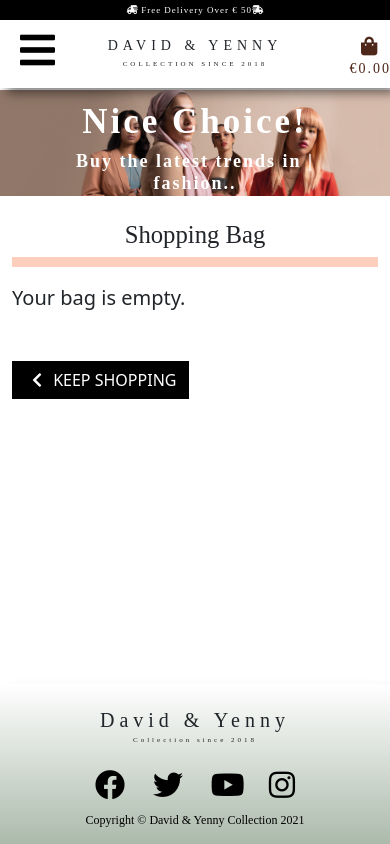
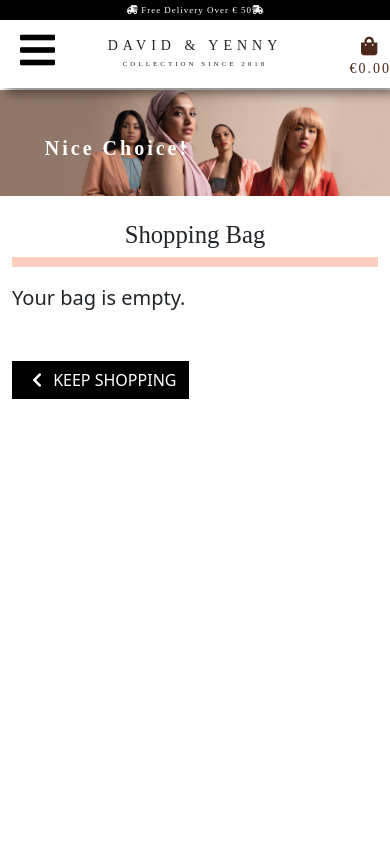
Before and after one commit to jas-sin82/d-y-collection-milestone-4, a Django app: page /bag/ in a window 390 px wide. Run offline with Django 3.2, Linux system fonts and the light colour scheme; some libraries are stand-ins or nearby versions.

Commit message:
fix the footers and tidy up the  bag page

```diff
--- a/bag/templates/bag/bag.html
+++ b/bag/templates/bag/bag.html
@@ -270,17 +270,12 @@
         </div>
     </div>
     </div>
-    <div class="btt-button shadow-sm rounded-0 border border-black">
-        <a class="btt-link d-flex h-100">
-            <i class="fas fa-arrow-up  mx-auto my-auto"></i>
-        </a>
-    </div>
 </section>
 {% endblock %}
 {% block page_footer %}
 <!-- Footer-->
 <footer>
-    <div class="footer-style footer-style-bag">
+    <div class="footer-style d-none ">
         <div class="footer-heading   p-4">
             <h5> David & Yenny <span class="magic-font p-1 magic-font-1">Collection since 2018</span> </h5>
         </div>
--- a/products/templates/products/product_detail.html
+++ b/products/templates/products/product_detail.html
@@ -283,9 +283,6 @@
                     <a href="{% url 'product_detail' product.id %}">
                         <img src="{{ product.image_a.url }}" class=" main-cards  card-img-top " alt="text">
                     </a>
-                    <div class=" text-right position-absolute" style=" top: 1.6rem ;  right: 1.4rem">
-                        <a class="text-success  " href=""><i class="fas fa-shopping-cart"></i></a>
-                    </div>
                     {% else %}
                     <a href="{% url 'product_detail' product.id %}">
                         <img src="{{ MEDIA_URL }}noimage.png" class=" main-cards card-img-top " alt="text">
--- a/products/templates/products/products.html
+++ b/products/templates/products/products.html
@@ -87,9 +87,6 @@
                     <a href="{% url 'product_detail' product.id %}">
                         <img class="card-img-top img-fluid" src="{{ product.image_a.url }}" alt="{{ product.name }}">
                     </a>
-                    <div class=" text-right position-absolute" style=" bottom: 13rem ;  right: 0.8rem">
-                        <a class="text-success  " href=""><i class="fas fa-shopping-cart"></i></a>
-                    </div>
                     {% else %}
                     <a href="{% url 'product_detail' product.id %}">
                         <img class="card-img-top img-fluid" src="{{ MEDIA_URL }}noimage.png" alt="{{ product.name }}">
--- a/products/templates/products/sale_products.html
+++ b/products/templates/products/sale_products.html
@@ -81,9 +81,6 @@
                 <a href="{% url 'product_detail' product.id %}">
                     <img class="card-img-top img-fluid" src="{{ product.image_a.url }}" alt="{{ product.name }}">
                 </a>
-                <div class=" text-right position-absolute" style=" bottom: 13rem ;  right: 0.8rem" >
-                    <a class="text-warning  " href=""><i class="fas fa-shopping-cart"></i></a>
-                </div>
                 {% else %}
                 <a href="{% url 'product_detail' product.id %}">
                     <img class="card-img-top img-fluid" src="{{ MEDIA_URL }}noimage.png" alt="{{ product.name }}">
--- a/static/css/base.css
+++ b/static/css/base.css
@@ -749,6 +749,7 @@
     .img-hero {
         margin-top: 90px;
     }
+
     .title-owner {
 
         display: none;
@@ -759,6 +760,7 @@
         display: none;
 
     }
+
     .slogan {
         font-size: 20px;
         letter-spacing: 4px;
@@ -824,8 +826,9 @@
     .carousel-cell {
         width: 50%;
     }
-    .badge-size{
-        font-size:10px;
+
+    .badge-size {
+        font-size: 10px;
     }
 }
 
@@ -839,7 +842,7 @@
 @media (max-width:400px) {
 
     .carousel-cell {
-        width:90%;
+        width: 90%;
     }
 
 
@@ -1105,7 +1108,7 @@
 
     .heading-1 {
         font-size: 35px;
-        margin-top:30px;
+        margin-top: 30px;
 
     }
 }
@@ -1113,12 +1116,12 @@
 @media (max-width:768px) {
     .heading {
         font-size: 35px;
-      margin-bottom:30px ;
+        margin-bottom: 30px;
     }
 
     .heading-1 {
         font-size: 35px;
-     margin-top:30px;
+        margin-top: 30px;
 
     }
 }
@@ -1712,13 +1715,8 @@
     text-align: center;
     margin-left: 110px;
 }
-.footer-style-bag{
-    position: fixed;
-    bottom: 0px;
-    left: 0px;
-    right: 0px;
-    margin-bottom: 0px;
- }
+
+/*---bag table product image ---*/
 
 @media (max-width: 580px) {
     .image-center {
@@ -1826,7 +1824,7 @@
 
 @media (max-width:850px) {
     .shopping-day h2 {
-        font-size: 50px;
+        font-size: 25px;
         font-weight: 700;
         letter-spacing: 4px;
         color: white !important;
@@ -1835,7 +1833,7 @@
 
     .shopping-day h3 {
 
-        font-size: 30px;
+        font-size: 18px;
         font-weight: 700;
         letter-spacing: 0px;
         color: black;
@@ -1845,13 +1843,15 @@
     }
 
     .shopping-message {
-        left: 50%;
-    }
-}
-
-@media (max-width:767px) {
+        left: 30%;
+    }
+}
+
+
+@media (max-width:580px) {
     .shopping-day h2 {
-        font-size: 45px;
+
+        font-size: 20px;
         font-weight: 700;
         letter-spacing: 3px;
         color: white !important;
@@ -1860,7 +1860,7 @@
 
     .shopping-day h3 {
 
-        font-size: 30px;
+        font-size: 14px;
         font-weight: 700;
         letter-spacing: 0px;
         color: black;
@@ -1869,18 +1869,16 @@
 
     }
 
-    .shopping-message {
-
-        right: -20%;
-
-    }
-
-}
-
-@media (max-width:580px) {
+    .bag-image {
+        width: 30%;
+    }
+
+}
+
+@media (max-width:480px) {
     .shopping-day h2 {
 
-        font-size: 35px;
+        font-size: 20px;
         font-weight: 700;
         letter-spacing: 3px;
         color: white !important;
@@ -1889,12 +1887,8 @@
 
     .shopping-day h3 {
 
-        font-size: 18px;
-        font-weight: 700;
-        letter-spacing: 0px;
-        color: black;
-        letter-spacing: 2px;
-        color: white !important;
+        display: none;
+
 
     }
 
@@ -1904,27 +1898,6 @@
 
 }
 
-@media (max-width:380px) {
-    .shopping-day h2 {
-
-        font-size: 25px;
-        font-weight: 700;
-        letter-spacing: 3px;
-        color: white !important;
-    }
-
-    .shopping-day h3 {
-
-        font-size: 14px;
-        font-weight: 700;
-        letter-spacing: 0px;
-        color: black;
-        letter-spacing: 2px;
-        color: white !important;
-
-    }
-
-}
 
 /* Allauth form formatting */
 
--- a/templates/allauth/account/account_inactive.html
+++ b/templates/allauth/account/account_inactive.html
@@ -15,7 +15,7 @@
 {% block page_footer %}
 <!-- Footer-->
 <footer>
-    <div class="footer-style-4">
+    <div class="footer-style-4 d-none">
         <div class="footer-heading   p-4">
             <h5> David & Yenny <span class="magic-font p-1 magic-font-1">Collection since 2018</span> </h5>
         </div>
--- a/templates/allauth/account/email.html
+++ b/templates/allauth/account/email.html
@@ -60,7 +60,7 @@
 {% block page_footer %}
 <!-- Footer-->
 <footer>
-    <div class="footer-style footer-style-bag">
+    <div class="footer-style d-none">
         <div class="footer-heading   p-4">
             <h5> David & Yenny <span class="magic-font p-1 magic-font-1">Collection since 2018</span> </h5>
         </div>
--- a/templates/allauth/account/email_confirm.html
+++ b/templates/allauth/account/email_confirm.html
@@ -35,7 +35,7 @@
 {% block page_footer %}
 <!-- Footer-->
 <footer>
-    <div class="footer-style footer-style-bag">
+    <div class="footer-style d-none">
         <div class="footer-heading   p-4">
             <h5> David & Yenny <span class="magic-font p-1 magic-font-1">Collection since 2018</span> </h5>
         </div>
--- a/templates/allauth/account/login.html
+++ b/templates/allauth/account/login.html
@@ -55,7 +55,7 @@
 {% block page_footer %}
 <!-- Footer-->
 <footer>
-    <div class="footer-style footer-style-bag">
+    <div class="footer-style d-none">
         <div class="footer-heading   p-4">
             <h5> David & Yenny <span class="magic-font p-1 magic-font-1">Collection since 2018</span> </h5>
         </div>
--- a/templates/allauth/account/logout.html
+++ b/templates/allauth/account/logout.html
@@ -26,7 +26,7 @@
 {% block page_footer %}
 <!-- Footer-->
 <footer>
-    <div class="footer-style footer-style-bag">
+    <div class="footer-style d-none">
         <div class="footer-heading   p-4">
             <h5> David & Yenny <span class="magic-font p-1 magic-font-1">Collection since 2018</span> </h5>
         </div>
--- a/templates/allauth/account/password_change.html
+++ b/templates/allauth/account/password_change.html
@@ -19,7 +19,7 @@
 {% block page_footer %}
 <!-- Footer-->
 <footer>
-    <div class="footer-style footer-style-bag">
+    <div class="footer-style d-none">
         <div class="footer-heading   p-4">
             <h5> David & Yenny <span class="magic-font p-1 magic-font-1">Collection since 2018</span> </h5>
         </div>
--- a/templates/allauth/account/password_reset.html
+++ b/templates/allauth/account/password_reset.html
@@ -29,7 +29,7 @@
 {% block page_footer %}
 <!-- Footer-->
 <footer>
-    <div class="footer-style footer-style-bag">
+    <div class="footer-style d-none">
         <div class="footer-heading   p-4">
             <h5> David & Yenny <span class="magic-font p-1 magic-font-1">Collection since 2018</span> </h5>
         </div>
--- a/templates/allauth/account/password_reset_done.html
+++ b/templates/allauth/account/password_reset_done.html
@@ -28,7 +28,7 @@
 {% block page_footer %}
 <!-- Footer-->
 <footer>
-    <div class="footer-style footer-style-bag">
+    <div class="footer-style d-none">
         <div class="footer-heading   p-4">
             <h5> David & Yenny <span class="magic-font p-1 magic-font-1">Collection since 2018</span> </h5>
         </div>
--- a/templates/allauth/account/password_reset_from_key.html
+++ b/templates/allauth/account/password_reset_from_key.html
@@ -28,7 +28,7 @@
 {% block page_footer %}
 <!-- Footer-->
 <footer>
-    <div class="footer-style footer-style-bag">
+    <div class="footer-style d-none">
         <div class="footer-heading   p-4">
             <h5> David & Yenny <span class="magic-font p-1 magic-font-1">Collection since 2018</span> </h5>
         </div>
--- a/templates/allauth/account/password_reset_from_key_done.html
+++ b/templates/allauth/account/password_reset_from_key_done.html
@@ -13,7 +13,7 @@
 {% block page_footer %}
 <!-- Footer-->
 <footer>
-    <div class="footer-style footer-style-bag">
+    <div class="footer-style d-none">
         <div class="footer-heading   p-4">
             <h5> David & Yenny <span class="magic-font p-1 magic-font-1">Collection since 2018</span> </h5>
         </div>
--- a/templates/allauth/account/password_set.html
+++ b/templates/allauth/account/password_set.html
@@ -19,7 +19,7 @@
 {% block page_footer %}
 <!-- Footer-->
 <footer>
-    <div class="footer-style footer-style-bag">
+    <div class="footer-style d-none">
         <div class="footer-heading   p-4">
             <h5> David & Yenny <span class="magic-font p-1 magic-font-1">Collection since 2018</span> </h5>
         </div>
--- a/templates/allauth/account/signup.html
+++ b/templates/allauth/account/signup.html
@@ -25,7 +25,7 @@
 {% block page_footer %}
 <!-- Footer-->
 <footer>
-    <div class="footer-style  footer-style-bag">
+    <div class="footer-style d-none">
         <div class="footer-heading   p-4">
             <h5> David & Yenny <span class="magic-font p-1 magic-font-1">Collection since 2018</span> </h5>
         </div>
--- a/templates/allauth/account/signup_closed.html
+++ b/templates/allauth/account/signup_closed.html
@@ -15,7 +15,7 @@
 {% block page_footer %}
 <!-- Footer-->
 <footer>
-    <div class="footer-style footer-style-bag">
+    <div class="footer-style d-none">
         <div class="footer-heading   p-4">
             <h5> David & Yenny <span class="magic-font p-1 magic-font-1">Collection since 2018</span> </h5>
         </div>
--- a/templates/allauth/account/verification_sent.html
+++ b/templates/allauth/account/verification_sent.html
@@ -16,7 +16,7 @@
 {% block page_footer %}
 <!-- Footer-->
 <footer>
-    <div class="footer-style footer-style-bag">
+    <div class="footer-style d-none">
         <div class="footer-heading   p-4">
             <h5> David & Yenny <span class="magic-font p-1 magic-font-1">Collection since 2018</span> </h5>
         </div>
--- a/templates/allauth/account/verified_email_required.html
+++ b/templates/allauth/account/verified_email_required.html
@@ -27,7 +27,7 @@
 {% block page_footer %}
 <!-- Footer-->
 <footer>
-    <div class="footer-style footer-style-bag">
+    <div class="footer-style d-none">
         <div class="footer-heading   p-4">
             <h5> David & Yenny <span class="magic-font p-1 magic-font-1">Collection since 2018</span> </h5>
         </div>
```
Lines whose indentation alone changed are shown as unchanged.
